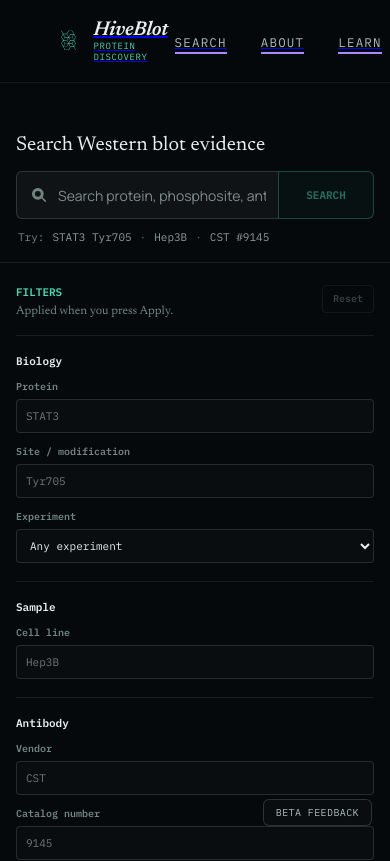
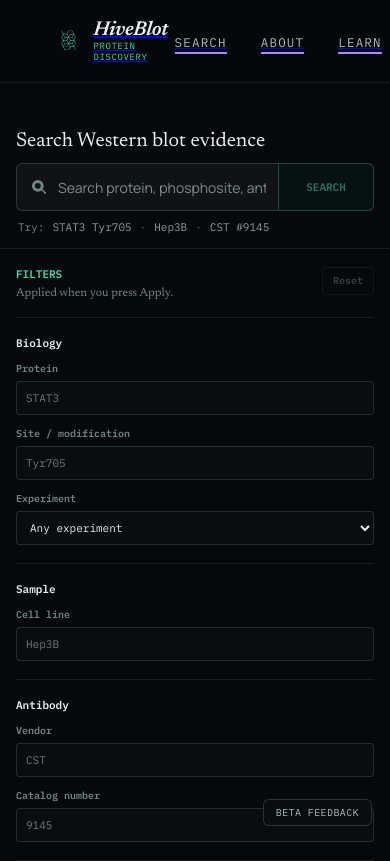
Before and after one commit to nikhilesh-s/hive, a Next.js app in the folder web/: page /search in a window 390 px wide. Shown: the top 861 px of the page. Built offline with nearby package versions, Linux system fonts and the light colour scheme.

Commit message:
Tighten search results spacing

```diff
--- a/web/app/globals.css
+++ b/web/app/globals.css
@@ -134,7 +134,7 @@ body {
 
 .hb-search-workspace-header {
   border-bottom: 1px solid rgba(255, 255, 255, 0.07);
-  padding: 26px 56px 18px;
+  padding: 22px 56px 14px;
 }
 
 .hb-search-input-shell {
@@ -149,7 +149,7 @@ body {
   font-size: 22px;
   font-weight: 400;
   line-height: 1.2;
-  margin-bottom: 14px;
+  margin-bottom: 10px;
   text-align: center;
 }
 
@@ -283,7 +283,7 @@ body {
   font-size: 11px;
   gap: 8px;
   line-height: 1.5;
-  margin: 10px auto 0;
+  margin: 8px auto 0;
   max-width: 920px;
   padding-left: 2px;
 }
@@ -317,12 +317,35 @@ body {
   gap: 34px;
   width: min(1560px, calc(100% - 72px));
   margin: 0 auto;
-  padding: 30px 0 78px;
+  padding: 22px 0 78px;
   align-items: start;
 }
 
 .hb-search-results {
   min-width: 0;
+}
+
+.hb-results-header {
+  margin-bottom: 8px;
+}
+
+.hb-results-title {
+  align-items: baseline;
+  display: flex;
+  gap: 8px;
+  margin-bottom: 8px;
+}
+
+.hb-results-count {
+  color: #a9bdb5;
+  font-family: 'Newsreader', serif;
+  font-size: 14px;
+  line-height: 1.5;
+  margin: 0;
+}
+
+.hb-search-feedback-wrap {
+  margin-bottom: 12px;
 }
 
 .hb-filter-sidebar {
@@ -737,7 +760,7 @@ body {
 
 @media (max-width: 900px) {
   .hb-search-workspace-header {
-    padding: 22px 16px 16px;
+    padding: 18px 16px 12px;
   }
 
   .hb-search-input-heading {
@@ -759,7 +782,7 @@ body {
   .hb-search-body {
     grid-template-columns: 1fr;
     width: min(100% - 32px, 760px);
-    padding-top: 22px;
+    padding-top: 18px;
   }
 
   .hb-filter-sidebar {
--- a/web/app/search/page.tsx
+++ b/web/app/search/page.tsx
@@ -225,13 +225,13 @@ export default function SearchPage() {
         {showResults ? (
           <div>
             {/* Results Header */}
-            <div style={{ marginBottom: '40px' }}>
-              <div style={{ display: 'flex', alignItems: 'baseline', gap: '8px', marginBottom: '16px' }}>
+            <div className="hb-results-header">
+              <div className="hb-results-title">
                 <span style={{ fontFamily: '"IBM Plex Mono", monospace', fontSize: '16px', fontWeight: 600, color: '#4ad6b0' }}>RESULTS</span>
                 <span style={{ fontFamily: '"IBM Plex Mono", monospace', fontSize: '16px', fontWeight: 600, color: '#6f857d' }}>-</span>
                 <span style={{ fontFamily: '"Newsreader", serif', fontSize: '20px', fontWeight: 400, color: '#e7f0ee' }}>Western Blot Evidence</span>
               </div>
-              <p style={{ fontFamily: '"Newsreader", serif', fontSize: '14px', color: '#a9bdb5', lineHeight: 1.6, marginTop: '12px' }}>
+              <p className="hb-results-count">
                 {loading
                   ? 'Searching database...'
                   : (() => {
@@ -287,7 +287,9 @@ export default function SearchPage() {
             {/* Results Cards */}
             {!loading && results.length > 0 && (
               <>
-                <SearchFeedback query={query} />
+                <div className="hb-search-feedback-wrap">
+                  <SearchFeedback query={query} />
+                </div>
                 <div className="hb-result-list">
                   {groups.map((g) => (
                     <DatabaseResultCard key={g.first.id} data={g.first} lanes={g.lanes} />
--- a/web/components/SearchFeedback.tsx
+++ b/web/components/SearchFeedback.tsx
@@ -43,7 +43,7 @@ export default function SearchFeedback({ query }: { query: string }) {
   } as const;
 
   return (
-    <div style={{ padding: '14px 0', display: 'flex', flexDirection: 'column', gap: '8px' }}>
+    <div style={{ padding: 0, display: 'flex', flexDirection: 'column', gap: '8px' }}>
       {state === 'idle' && (
         <div style={{ display: 'flex', alignItems: 'center', gap: '10px', flexWrap: 'wrap' }}>
           <span style={{ fontFamily: SERIF, fontSize: '12px', color: '#6f857d' }}>
```
Also changed, not shown: 1 other file (tests, documents, lock files or other folders).
